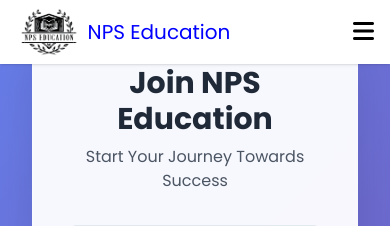
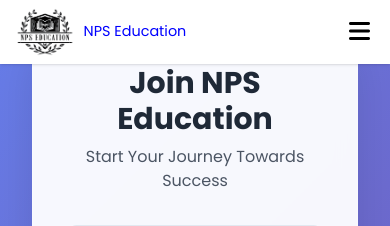
Before and after one commit to skprogramm/nps, a PHP site: page /pages/admission.php in a window 390 px wide. Shown: the top 226 px of the page. Run offline with PHP 8.4, Linux system fonts and the light colour scheme; some libraries are stand-ins or nearby versions.

Commit message:
Fix navbar responsive design issues

```diff
--- a/components/header.php
+++ b/components/header.php
@@ -39,7 +39,7 @@
         </div>
 
         <!-- Desktop Navigation -->
-        <ul class="hidden md:flex space-x-5 font-medium">
+        <ul class="hidden lg:flex space-x-5 font-medium">
             <?php foreach ($nav_links as $key => $link): ?>
                 <li>
                     <a href="<?php echo $link['url']; ?>"
@@ -51,18 +51,18 @@
         </ul>
 
         <!-- Mobile Menu Button -->
-        <button id="menuBtn" class="md:hidden text-2xl">
+        <button id="menuBtn" class="lg:hidden text-2xl p-2 rounded-md hover:bg-gray-100 transition-colors">
             <i class="fas fa-bars"></i>
         </button>
     </nav>
 
     <!-- Mobile Navigation -->
-    <div id="mobileMenu" class="md:hidden bg-white hidden shadow-lg">
+    <div id="mobileMenu" class="lg:hidden bg-white hidden shadow-lg absolute top-full left-0 right-0 border-t">
         <ul class="flex flex-col p-4 space-y-4 font-medium">
             <?php foreach ($nav_links as $key => $link): ?>
                 <li>
                     <a href="<?php echo $link['url']; ?>"
-                       class="<?php echo isset($link['class']) ? $link['class'] : ($current_page === $key ? 'text-[var(--nps-red)]' : 'hover:text-[var(--nps-red)]'); ?>">
+                       class="block py-2 px-4 rounded-md transition-colors <?php echo isset($link['class']) ? str_replace(['bg-[var(--nps-green)]', 'hover:bg-[var(--nps-red)]'], ['bg-blue-500', 'hover:bg-red-500'], $link['class']) : ($current_page === $key ? 'text-blue-600 bg-blue-50' : 'text-gray-700 hover:text-blue-600 hover:bg-gray-50'); ?>">
                         <?php echo $link['text']; ?>
                     </a>
                 </li>
@@ -222,6 +222,25 @@
 }
 
 /* Responsive adjustments */
+@media (max-width: 1024px) {
+    /* Ensure mobile menu is positioned correctly */
+    #mobileMenu {
+        max-height: calc(100vh - 80px);
+        overflow-y: auto;
+    }
+
+    /* Better spacing for mobile menu items */
+    #mobileMenu ul {
+        padding: 1.5rem;
+    }
+
+    #mobileMenu a {
+        padding: 0.75rem 1rem;
+        font-size: 1rem;
+        border-radius: 0.375rem;
+    }
+}
+
 @media (max-width: 768px) {
     .container {
         padding-left: 1rem;
@@ -235,5 +254,35 @@
     header img {
         height: 2.5rem;
     }
+
+    /* Adjust logo and brand text on smaller screens */
+    nav h2 {
+        font-size: 1rem !important;
+    }
+
+    header img {
+        height: 2rem;
+    }
+}
+
+@media (max-width: 480px) {
+    /* Even smaller screens adjustments */
+    nav h2 {
+        font-size: 0.9rem !important;
+    }
+
+    header img {
+        height: 1.75rem;
+    }
+
+    .container {
+        padding-left: 0.75rem;
+        padding-right: 0.75rem;
+    }
+
+    #menuBtn {
+        padding: 0.5rem;
+        font-size: 1.5rem;
+    }
 }
 </style>
--- a/pages/style.css
+++ b/pages/style.css
@@ -748,7 +748,7 @@
 }
 
 /* Responsive Design */
-@media (max-width: 768px) {
+@media (max-width: 1024px) {
     .nav-links {
         position: fixed;
         top: 100%;
```
